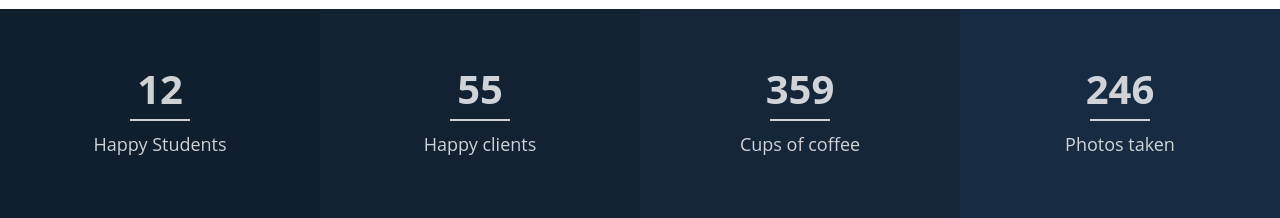
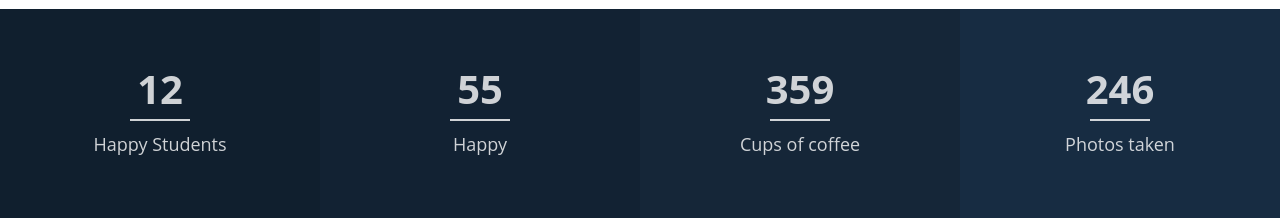
Before and after one commit to keerthe2001/HuntExams-The-Academy-Website, a React (Create React App) app: page /LoginSignUp in a window 1280 px wide. Shown: the part 1120-1338 px from the top of the page. Built offline with nearby package versions, Linux system fonts and the light colour scheme; a web font is replaced by a local one.

Commit message:
second commit

```diff
--- a/src/components/Slider.js
+++ b/src/components/Slider.js
@@ -100,7 +100,7 @@ let a = {
             <i className="fa fa-smile-o"></i>
             <p id="number2" className="number">55</p>
             <span></span>
-            <p>Happy clients</p>
+            <p>Happy</p>
         </div>
         <div className="item wow fadeInUpBig animated animated" data-number="359" >
             <i className="fa fa-coffee"></i>
```
